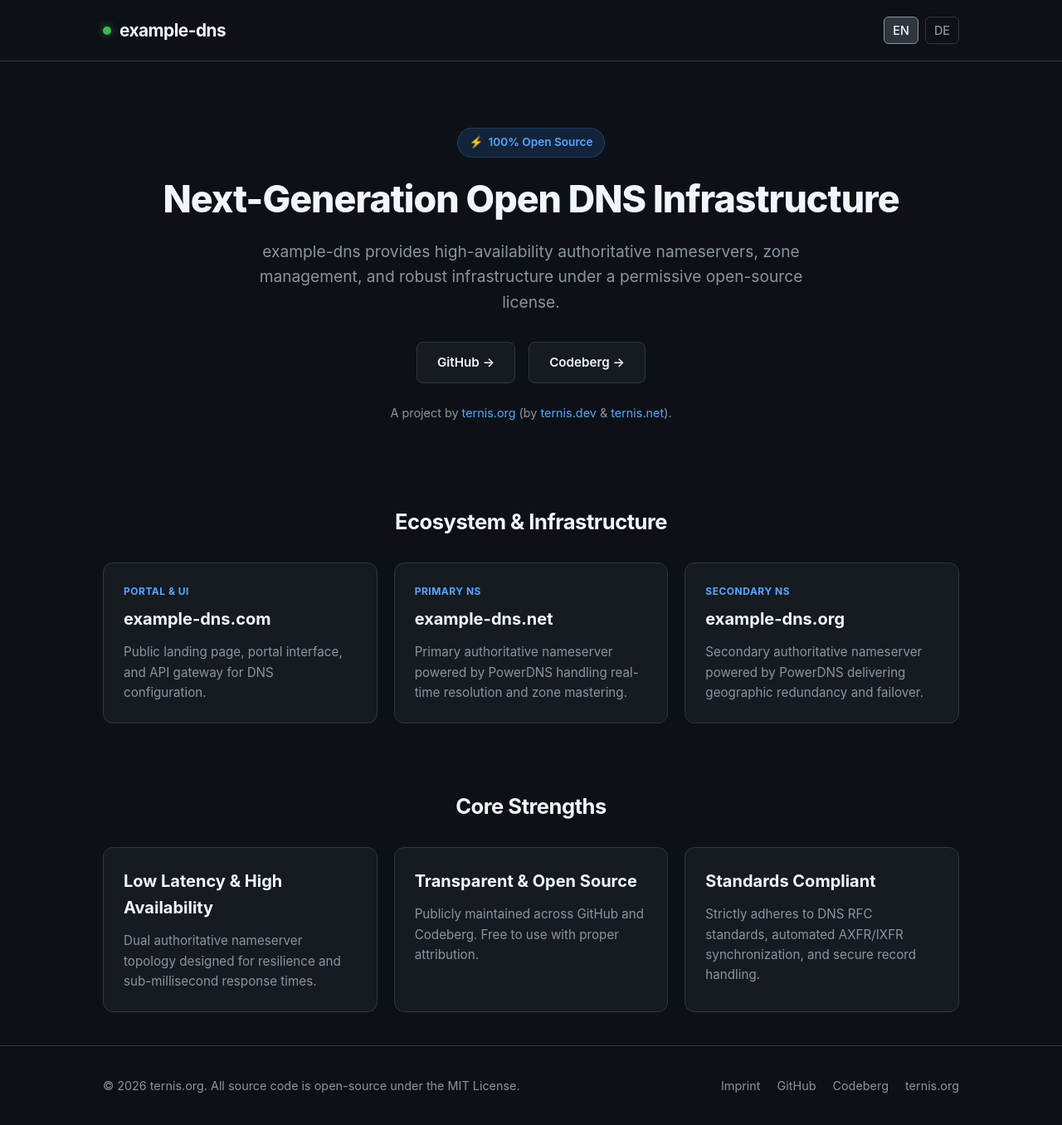
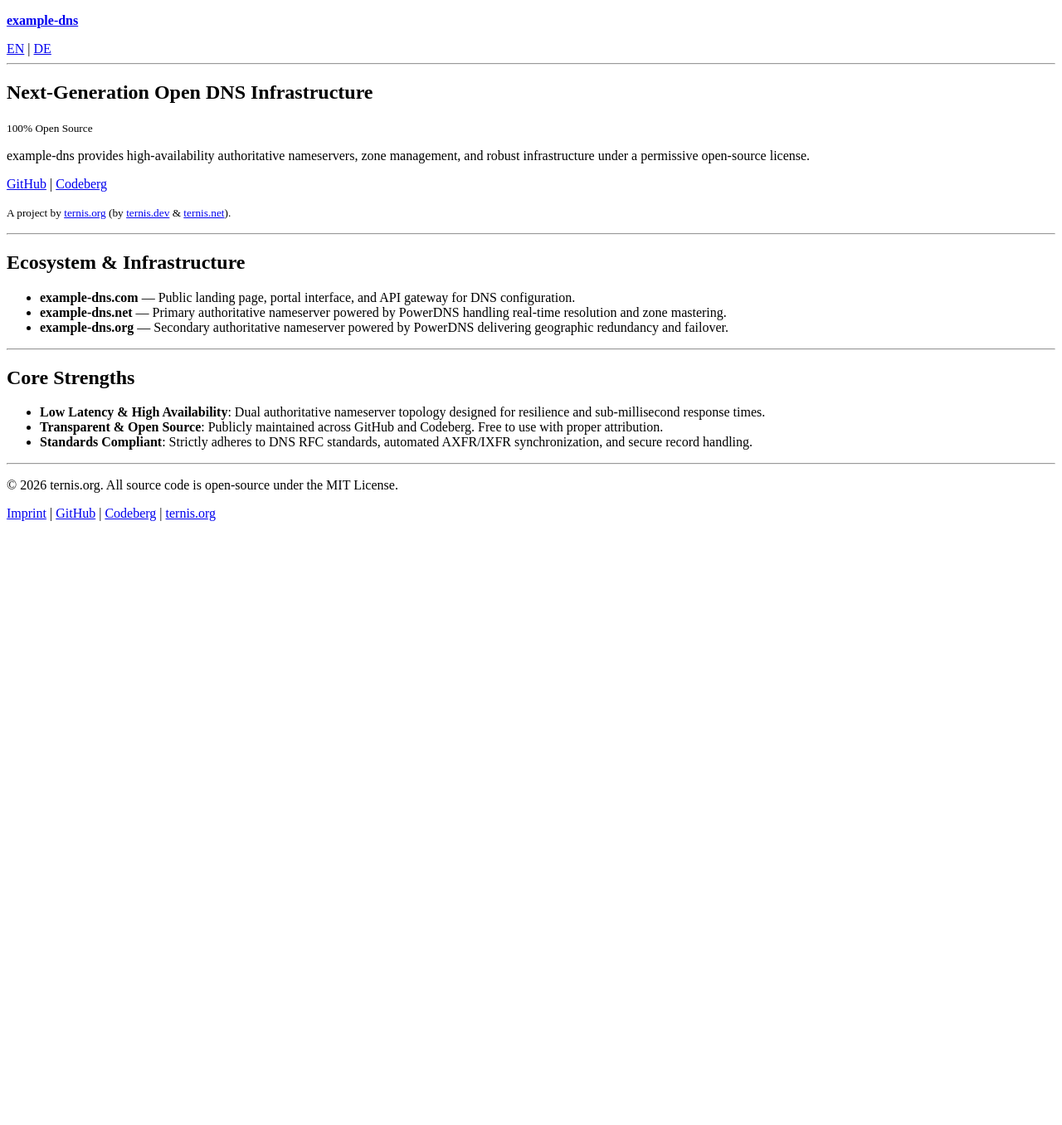
Before and after one commit to example-dns/example-dns, a PHP site: page / in a window 1280 px wide. Shown: the whole page at 83% size. After the commit the page ends 628 px from the top, so only its background shows below. Run offline with PHP 8.4, Linux system fonts and the light colour scheme.

Commit message:
refactor(web): remove CSS and simplify landing page to pure semantic HTML

```diff
--- a/apps/web/assets/css/style.css
+++ /dev/null
@@ -1,269 +0,0 @@
-:root {
-    --bg-color: #0d1117;
-    --card-bg: #161b22;
-    --card-border: #30363d;
-    --card-hover-border: #58a6ff;
-    --text-primary: #f0f6fc;
-    --text-secondary: #8b949e;
-    --accent: #58a6ff;
-    --accent-hover: #79c0ff;
-    --accent-rgb: 88, 166, 255;
-    --badge-bg: rgba(56, 139, 253, 0.15);
-    --badge-text: #58a6ff;
-    --font-stack: -apple-system, BlinkMacSystemFont, "Segoe UI", Roboto, Helvetica, Arial, sans-serif;
-}
-
-* {
-    box-sizing: border-box;
-    margin: 0;
-    padding: 0;
-}
-
-body {
-    background-color: var(--bg-color);
-    color: var(--text-primary);
-    font-family: var(--font-stack);
-    line-height: 1.6;
-    min-height: 100vh;
-    display: flex;
-    flex-direction: column;
-}
-
-a {
-    color: var(--accent);
-    text-decoration: none;
-    transition: color 0.2s ease;
-}
-
-a:hover {
-    color: var(--accent-hover);
-    text-decoration: underline;
-}
-
-.container {
-    max-width: 1080px;
-    margin: 0 auto;
-    padding: 0 24px;
-    width: 100%;
-}
-
-/* Header */
-header {
-    border-bottom: 1px solid var(--card-border);
-    padding: 20px 0;
-}
-
-.nav-wrapper {
-    display: flex;
-    justify-content: space-between;
-    align-items: center;
-}
-
-.brand {
-    font-size: 1.3rem;
-    font-weight: 700;
-    letter-spacing: -0.5px;
-    display: flex;
-    align-items: center;
-    gap: 10px;
-    color: var(--text-primary);
-}
-
-.brand:hover {
-    text-decoration: none;
-}
-
-.brand-dot {
-    display: inline-block;
-    width: 10px;
-    height: 10px;
-    background: #3fb950;
-    border-radius: 50%;
-    box-shadow: 0 0 10px rgba(63, 185, 80, 0.6);
-}
-
-.lang-switch {
-    display: flex;
-    gap: 8px;
-    font-size: 0.9rem;
-}
-
-.lang-btn {
-    padding: 4px 10px;
-    border-radius: 6px;
-    border: 1px solid var(--card-border);
-    color: var(--text-secondary);
-    font-weight: 500;
-}
-
-.lang-btn.active {
-    background: var(--card-border);
-    color: var(--text-primary);
-    border-color: var(--text-secondary);
-    text-decoration: none;
-}
-
-/* Hero */
-.hero {
-    padding: 80px 0 60px;
-    text-align: center;
-}
-
-.badge {
-    display: inline-flex;
-    align-items: center;
-    gap: 6px;
-    background: var(--badge-bg);
-    color: var(--badge-text);
-    padding: 6px 14px;
-    border-radius: 20px;
-    font-size: 0.85rem;
-    font-weight: 600;
-    margin-bottom: 24px;
-    border: 1px solid rgba(88, 166, 255, 0.2);
-}
-
-.hero h1 {
-    font-size: 2.8rem;
-    font-weight: 800;
-    line-height: 1.2;
-    margin-bottom: 20px;
-    letter-spacing: -1px;
-}
-
-.hero p {
-    font-size: 1.2rem;
-    color: var(--text-secondary);
-    max-width: 720px;
-    margin: 0 auto 32px;
-}
-
-.hero-actions {
-    display: flex;
-    justify-content: center;
-    gap: 16px;
-    flex-wrap: wrap;
-    margin-bottom: 24px;
-}
-
-.btn {
-    display: inline-flex;
-    align-items: center;
-    gap: 8px;
-    padding: 12px 24px;
-    border-radius: 8px;
-    font-size: 0.95rem;
-    font-weight: 600;
-    transition: all 0.2s ease;
-    cursor: pointer;
-}
-
-.btn-primary {
-    background: var(--card-bg);
-    color: var(--text-primary);
-    border: 1px solid var(--card-border);
-}
-
-.btn-primary:hover {
-    border-color: var(--card-hover-border);
-    text-decoration: none;
-    transform: translateY(-1px);
-}
-
-.hero-subtext {
-    font-size: 0.9rem;
-    color: var(--text-secondary);
-}
-
-/* Section */
-section {
-    padding: 40px 0;
-}
-
-.section-title {
-    font-size: 1.6rem;
-    font-weight: 700;
-    margin-bottom: 28px;
-    letter-spacing: -0.5px;
-    text-align: center;
-}
-
-/* Grid */
-.grid-3 {
-    display: grid;
-    grid-template-columns: repeat(auto-fit, minmax(280px, 1fr));
-    gap: 20px;
-}
-
-.card {
-    background: var(--card-bg);
-    border: 1px solid var(--card-border);
-    border-radius: 12px;
-    padding: 24px;
-    transition: border-color 0.2s ease, transform 0.2s ease;
-}
-
-.card:hover {
-    border-color: var(--card-hover-border);
-    transform: translateY(-2px);
-}
-
-.card-tag {
-    font-size: 0.75rem;
-    font-weight: 700;
-    text-transform: uppercase;
-    letter-spacing: 0.5px;
-    color: var(--accent);
-    margin-bottom: 8px;
-}
-
-.card h3 {
-    font-size: 1.25rem;
-    margin-bottom: 12px;
-}
-
-.card p {
-    color: var(--text-secondary);
-    font-size: 0.95rem;
-}
-
-/* Footer */
-footer {
-    margin-top: auto;
-    border-top: 1px solid var(--card-border);
-    padding: 36px 0;
-    color: var(--text-secondary);
-    font-size: 0.9rem;
-}
-
-.footer-content {
-    display: flex;
-    justify-content: space-between;
-    align-items: center;
-    flex-wrap: wrap;
-    gap: 16px;
-}
-
-.footer-links {
-    display: flex;
-    gap: 20px;
-    list-style: none;
-}
-
-.footer-links a {
-    color: var(--text-secondary);
-}
-
-.footer-links a:hover {
-    color: var(--text-primary);
-}
-
-@media (max-width: 640px) {
-    .hero h1 {
-        font-size: 2rem;
-    }
-    .footer-content {
-        flex-direction: column;
-        text-align: center;
-    }
-}
--- a/apps/web/index.php
+++ b/apps/web/index.php
@@ -31,99 +31,76 @@ $imprint_url = "https://ternis.dev/{$locale}/legal/imprint";
     <meta name="viewport" content="width=device-width, initial-scale=1.0">
     <title><?= htmlspecialchars($t['title'], ENT_QUOTES, 'UTF-8') ?></title>
     <meta name="description" content="<?= htmlspecialchars($t['tagline'], ENT_QUOTES, 'UTF-8') ?>">
-    <link rel="stylesheet" href="assets/css/style.css">
 </head>
 <body>
     <header>
-        <div class="container nav-wrapper">
-            <a href="?locale=<?= urlencode($locale) ?>" class="brand">
-                <span class="brand-dot"></span>
-                example-dns
-            </a>
-            <nav class="lang-switch" aria-label="Language selector">
-                <a href="?locale=en" class="lang-btn <?= $locale === 'en' ? 'active' : '' ?>">EN</a>
-                <a href="?locale=de" class="lang-btn <?= $locale === 'de' ? 'active' : '' ?>">DE</a>
-            </nav>
-        </div>
+        <p><strong><a href="?locale=<?= urlencode($locale) ?>">example-dns</a></strong></p>
+        <nav aria-label="Language selector">
+            <a href="?locale=en">EN</a> | <a href="?locale=de">DE</a>
+        </nav>
     </header>
+    <hr>
 
     <main>
-        <section class="hero">
-            <div class="container">
-                <div class="badge">
-                    <span>⚡</span>
-                    <?= htmlspecialchars($t['badge_open_source'], ENT_QUOTES, 'UTF-8') ?>
-                </div>
-                <h1><?= htmlspecialchars($t['hero_heading'], ENT_QUOTES, 'UTF-8') ?></h1>
-                <p><?= htmlspecialchars($t['hero_description'], ENT_QUOTES, 'UTF-8') ?></p>
-                <div class="hero-actions">
-                    <a href="https://github.com/example-dns/example-dns" target="_blank" rel="noopener" class="btn btn-primary">
-                        <?= htmlspecialchars($t['view_on_github'], ENT_QUOTES, 'UTF-8') ?> &rarr;
-                    </a>
-                    <a href="https://codeberg.org/example-dns/example-dns" target="_blank" rel="noopener" class="btn btn-primary">
-                        <?= htmlspecialchars($t['view_on_codeberg'], ENT_QUOTES, 'UTF-8') ?> &rarr;
-                    </a>
-                </div>
-                <div class="hero-subtext">
-                    <?= $t['project_by'] ?>
-                </div>
-            </div>
+        <section>
+            <h1><?= htmlspecialchars($t['hero_heading'], ENT_QUOTES, 'UTF-8') ?></h1>
+            <p><small><?= htmlspecialchars($t['badge_open_source'], ENT_QUOTES, 'UTF-8') ?></small></p>
+            <p><?= htmlspecialchars($t['hero_description'], ENT_QUOTES, 'UTF-8') ?></p>
+            <p>
+                <a href="https://github.com/example-dns/example-dns" target="_blank" rel="noopener"><?= htmlspecialchars($t['view_on_github'], ENT_QUOTES, 'UTF-8') ?></a> |
+                <a href="https://codeberg.org/example-dns/example-dns" target="_blank" rel="noopener"><?= htmlspecialchars($t['view_on_codeberg'], ENT_QUOTES, 'UTF-8') ?></a>
+            </p>
+            <p><small><?= $t['project_by'] ?></small></p>
         </section>
+        <hr>
 
         <section>
-            <div class="container">
-                <h2 class="section-title"><?= htmlspecialchars($t['infrastructure_title'], ENT_QUOTES, 'UTF-8') ?></h2>
-                <div class="grid-3">
-                    <article class="card">
-                        <div class="card-tag">Portal &amp; UI</div>
-                        <h3><?= htmlspecialchars($t['domain_web_title'], ENT_QUOTES, 'UTF-8') ?></h3>
-                        <p><?= htmlspecialchars($t['domain_web_desc'], ENT_QUOTES, 'UTF-8') ?></p>
-                    </article>
-                    <article class="card">
-                        <div class="card-tag">Primary NS</div>
-                        <h3><?= htmlspecialchars($t['domain_primary_title'], ENT_QUOTES, 'UTF-8') ?></h3>
-                        <p><?= htmlspecialchars($t['domain_primary_desc'], ENT_QUOTES, 'UTF-8') ?></p>
-                    </article>
-                    <article class="card">
-                        <div class="card-tag">Secondary NS</div>
-                        <h3><?= htmlspecialchars($t['domain_secondary_title'], ENT_QUOTES, 'UTF-8') ?></h3>
-                        <p><?= htmlspecialchars($t['domain_secondary_desc'], ENT_QUOTES, 'UTF-8') ?></p>
-                    </article>
-                </div>
-            </div>
+            <h2><?= htmlspecialchars($t['infrastructure_title'], ENT_QUOTES, 'UTF-8') ?></h2>
+            <ul>
+                <li>
+                    <strong><?= htmlspecialchars($t['domain_web_title'], ENT_QUOTES, 'UTF-8') ?></strong> &mdash;
+                    <?= htmlspecialchars($t['domain_web_desc'], ENT_QUOTES, 'UTF-8') ?>
+                </li>
+                <li>
+                    <strong><?= htmlspecialchars($t['domain_primary_title'], ENT_QUOTES, 'UTF-8') ?></strong> &mdash;
+                    <?= htmlspecialchars($t['domain_primary_desc'], ENT_QUOTES, 'UTF-8') ?>
+                </li>
+                <li>
+                    <strong><?= htmlspecialchars($t['domain_secondary_title'], ENT_QUOTES, 'UTF-8') ?></strong> &mdash;
+                    <?= htmlspecialchars($t['domain_secondary_desc'], ENT_QUOTES, 'UTF-8') ?>
+                </li>
+            </ul>
         </section>
+        <hr>
 
         <section>
-            <div class="container">
-                <h2 class="section-title"><?= htmlspecialchars($t['features_title'], ENT_QUOTES, 'UTF-8') ?></h2>
-                <div class="grid-3">
-                    <article class="card">
-                        <h3><?= htmlspecialchars($t['feature_perf_title'], ENT_QUOTES, 'UTF-8') ?></h3>
-                        <p><?= htmlspecialchars($t['feature_perf_desc'], ENT_QUOTES, 'UTF-8') ?></p>
-                    </article>
-                    <article class="card">
-                        <h3><?= htmlspecialchars($t['feature_oss_title'], ENT_QUOTES, 'UTF-8') ?></h3>
-                        <p><?= htmlspecialchars($t['feature_oss_desc'], ENT_QUOTES, 'UTF-8') ?></p>
-                    </article>
-                    <article class="card">
-                        <h3><?= htmlspecialchars($t['feature_standards_title'], ENT_QUOTES, 'UTF-8') ?></h3>
-                        <p><?= htmlspecialchars($t['feature_standards_desc'], ENT_QUOTES, 'UTF-8') ?></p>
-                    </article>
-                </div>
-            </div>
+            <h2><?= htmlspecialchars($t['features_title'], ENT_QUOTES, 'UTF-8') ?></h2>
+            <ul>
+                <li>
+                    <strong><?= htmlspecialchars($t['feature_perf_title'], ENT_QUOTES, 'UTF-8') ?></strong>:
+                    <?= htmlspecialchars($t['feature_perf_desc'], ENT_QUOTES, 'UTF-8') ?>
+                </li>
+                <li>
+                    <strong><?= htmlspecialchars($t['feature_oss_title'], ENT_QUOTES, 'UTF-8') ?></strong>:
+                    <?= htmlspecialchars($t['feature_oss_desc'], ENT_QUOTES, 'UTF-8') ?>
+                </li>
+                <li>
+                    <strong><?= htmlspecialchars($t['feature_standards_title'], ENT_QUOTES, 'UTF-8') ?></strong>:
+                    <?= htmlspecialchars($t['feature_standards_desc'], ENT_QUOTES, 'UTF-8') ?>
+                </li>
+            </ul>
         </section>
     </main>
+    <hr>
 
     <footer>
-        <div class="container footer-content">
-            <p><?= $t['footer_text'] ?></p>
-            <ul class="footer-links">
-                <li><a href="<?= htmlspecialchars($imprint_url, ENT_QUOTES, 'UTF-8') ?>" target="_blank" rel="noopener"><?= htmlspecialchars($t['imprint'], ENT_QUOTES, 'UTF-8') ?></a></li>
-                <li><a href="https://github.com/example-dns/example-dns" target="_blank" rel="noopener">GitHub</a></li>
-                <li><a href="https://codeberg.org/example-dns/example-dns" target="_blank" rel="noopener">Codeberg</a></li>
-                <li><a href="https://ternis.org" target="_blank" rel="noopener">ternis.org</a></li>
-            </ul>
-        </div>
+        <p><?= $t['footer_text'] ?></p>
+        <nav>
+            <a href="<?= htmlspecialchars($imprint_url, ENT_QUOTES, 'UTF-8') ?>" target="_blank" rel="noopener"><?= htmlspecialchars($t['imprint'], ENT_QUOTES, 'UTF-8') ?></a> |
+            <a href="https://github.com/example-dns/example-dns" target="_blank" rel="noopener">GitHub</a> |
+            <a href="https://codeberg.org/example-dns/example-dns" target="_blank" rel="noopener">Codeberg</a> |
+            <a href="https://ternis.org" target="_blank" rel="noopener">ternis.org</a>
+        </nav>
     </footer>
 </body>
 </html>
```
Also changed, not shown: apps/web/README.md.
